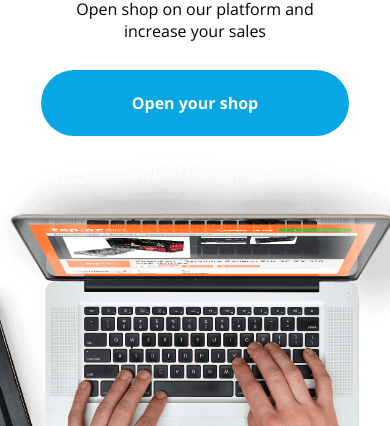
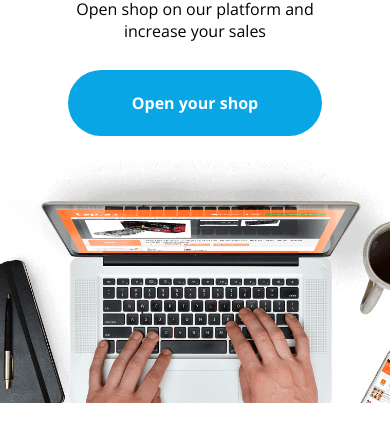
Before and after one commit to magdap1601/BestShop, a website: page index.html in a window 390 px wide. Shown: the part 206-632 px from the top of the page. Drawn offline with nearby package versions, Linux system fonts and the light colour scheme; files whose address does not match are found by name.

Commit message:
fix: change btn padding mobile to smaller and img size

```diff
--- a/scss/elements/_btn.scss
+++ b/scss/elements/_btn.scss
@@ -6,7 +6,7 @@
   color: $color-white;
 
   &--big {
-    padding: 1.375em 5.7em;
+    padding: 1.375em 4em;
     @media (min-width: $desktop) {
       padding: 1.375em 9.81em;
     }
--- a/scss/layout/_open-section.scss
+++ b/scss/layout/_open-section.scss
@@ -27,7 +27,7 @@
     }
   }
   &__img {
-    height: 320px;
+    height: 267px;
     object-fit: cover;
     @media (min-width: $desktop) {
       max-width: 100vw;
```
Also changed, not shown: css/main.css, 1 other file.
